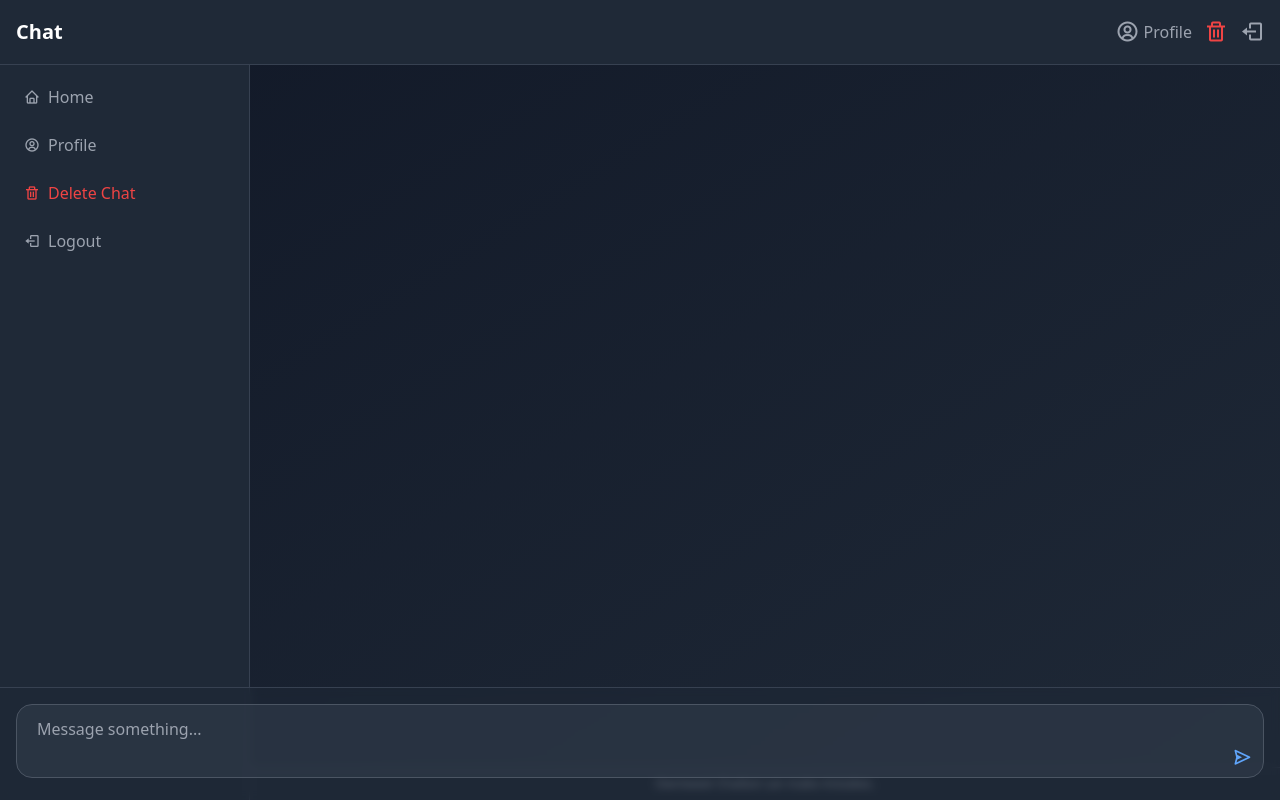
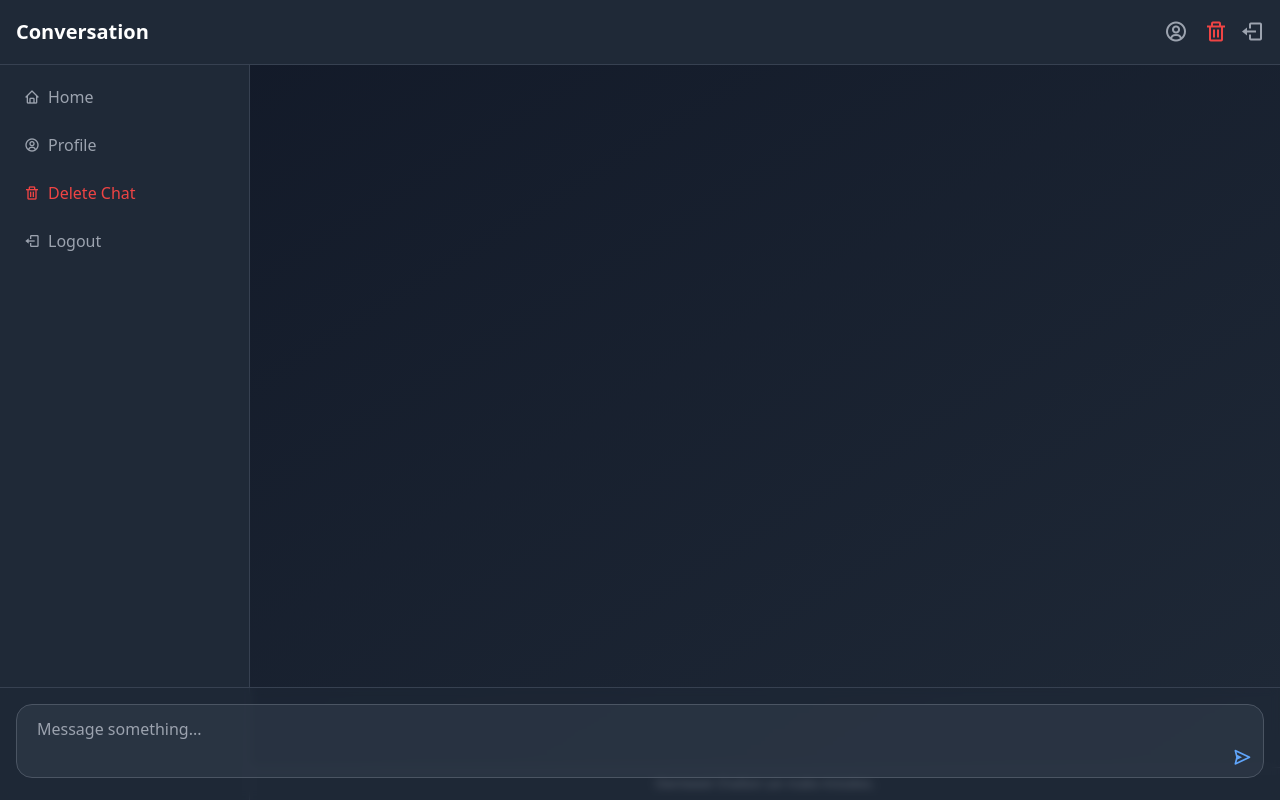
Before and after one commit to mkjuel25/Owntweet-Chatbot-with-Gemini-Api, a PHP site: page / in a window 1280 px wide. Run offline with PHP 8.4, Linux system fonts and the light colour scheme; the visitor is signed in with stand-in values (Sample User, id 1); data that the repository does not hold is empty; some libraries are stand-ins or nearby versions.

Commit message:
Update index.php

```diff
--- a/index.php
+++ b/index.php
@@ -266,12 +266,12 @@
                 <button id="sidebar-toggle" class="text-gray-400 hover:text-gray-300 mr-4 md:hidden">  <!-- Hidden on medium and up -->
                     <i class='bx bx-menu text-2xl'></i>
                 </button>
-                <h2 class="text-xl font-semibold text-white">Chat</h2>
+                <h2 class="text-xl font-semibold text-white">Conversation</h2>
             </div>
             <div class="space-x-3 flex items-center">
                 <a href="profile.php" title="Profile" class="text-gray-400 hover:text-gray-300 flex items-center">
                     <i class='bx bx-user-circle text-2xl mr-1'></i>
-                    <span>Profile</span>
+                    <span></span>
                 </a>
                 <button onclick="deleteChatHistory()" title="Delete All" class="text-red-500 hover:text-red-300">
                     <i class='bx bx-trash text-2xl'></i>
```
